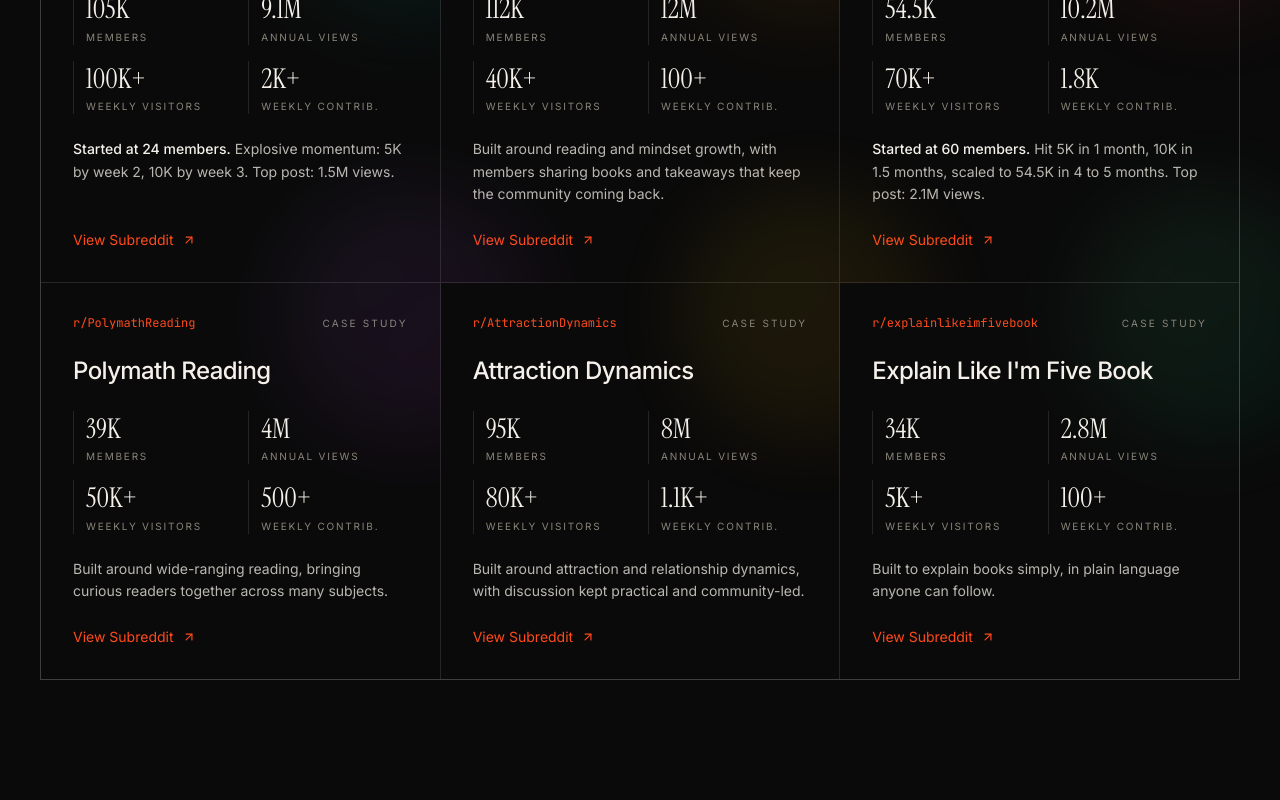
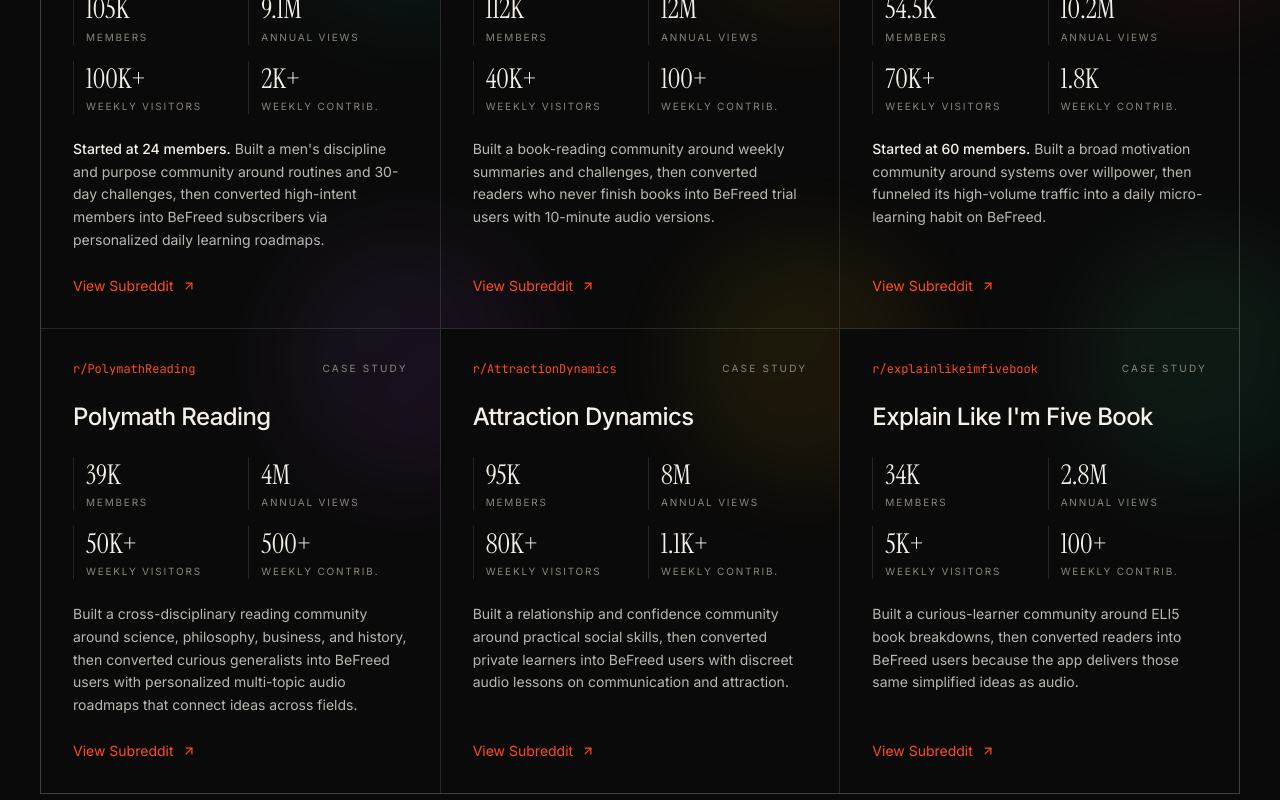
Before and after one commit to amex77/New-Portfolio, a React (Vite) app: page / in a window 1280 px wide. Shown: the part 4800-5600 px from the top of the page. Built offline with nearby package versions, Linux system fonts and the light colour scheme.

Commit message:
Update all 6 case study lines to BeFreed conversion framing

```diff
--- a/src/data.ts
+++ b/src/data.ts
@@ -76,7 +76,7 @@
     weeklyContributions: "2K+",
     started: "24",
     story:
-      "Explosive momentum: 5K by week 2, 10K by week 3. Top post: 1.5M views.",
+      "Built a men's discipline and purpose community around routines and 30-day challenges, then converted high-intent members into BeFreed subscribers via personalized daily learning roadmaps.",
     url: "https://www.reddit.com/r/MenOfPurpose/",
     accent: "from-emerald-300 to-teal-500",
   },
@@ -89,7 +89,7 @@
     weeklyVisitors: "40K+",
     weeklyContributions: "100+",
     started: "—",
-    story: "Built around reading and mindset growth, with members sharing books and takeaways that keep the community coming back.",
+    story: "Built a book-reading community around weekly summaries and challenges, then converted readers who never finish books into BeFreed trial users with 10-minute audio versions.",
     url: "https://www.reddit.com/r/Growthmindsetbookclub/",
     accent: "from-amber-300 to-orange-500",
   },
@@ -103,7 +103,7 @@
     weeklyContributions: "1.8K",
     started: "60",
     story:
-      "Hit 5K in 1 month, 10K in 1.5 months, scaled to 54.5K in 4 to 5 months. Top post: 2.1M views.",
+      "Built a broad motivation community around systems over willpower, then funneled its high-volume traffic into a daily micro-learning habit on BeFreed.",
     url: "https://www.reddit.com/r/MotivationByDesign/",
     accent: "from-orange-400 to-rose-500",
   },
@@ -116,7 +116,7 @@
     weeklyVisitors: "50K+",
     weeklyContributions: "500+",
     started: "—",
-    story: "Built around wide-ranging reading, bringing curious readers together across many subjects.",
+    story: "Built a cross-disciplinary reading community around science, philosophy, business, and history, then converted curious generalists into BeFreed users with personalized multi-topic audio roadmaps that connect ideas across fields.",
     url: "https://www.reddit.com/r/PolymathReading/",
     accent: "from-violet-400 to-fuchsia-500",
   },
@@ -129,7 +129,7 @@
     weeklyVisitors: "80K+",
     weeklyContributions: "1.1K+",
     started: "—",
-    story: "Built around attraction and relationship dynamics, with discussion kept practical and community-led.",
+    story: "Built a relationship and confidence community around practical social skills, then converted private learners into BeFreed users with discreet audio lessons on communication and attraction.",
     url: "https://www.reddit.com/r/AttractionDynamics/",
     accent: "from-yellow-300 to-amber-500",
   },
@@ -142,7 +142,7 @@
     weeklyVisitors: "5K+",
     weeklyContributions: "100+",
     started: "—",
-    story: "Built to explain books simply, in plain language anyone can follow.",
+    story: "Built a curious-learner community around ELI5 book breakdowns, then converted readers into BeFreed users because the app delivers those same simplified ideas as audio.",
     url: "https://www.reddit.com/r/explainlikeimfivebook",
     accent: "from-green-300 to-emerald-500",
   },
```
